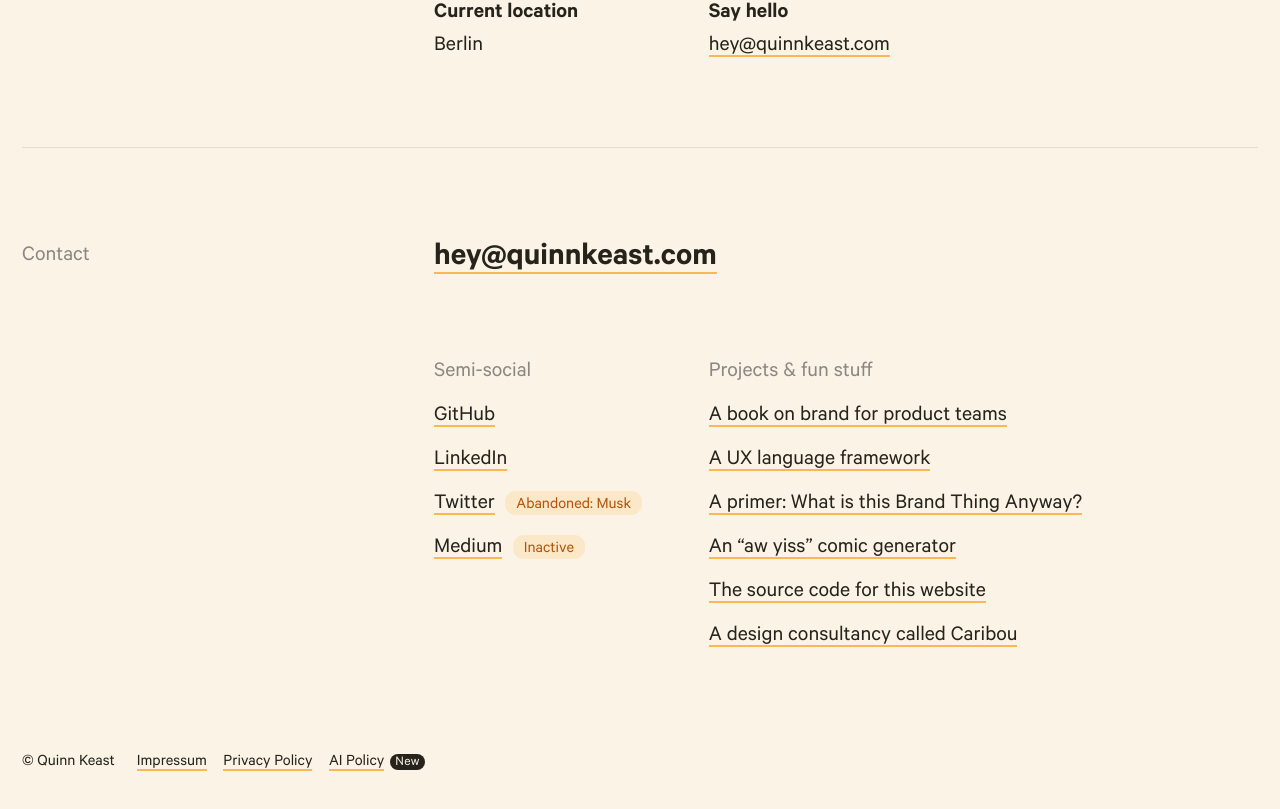
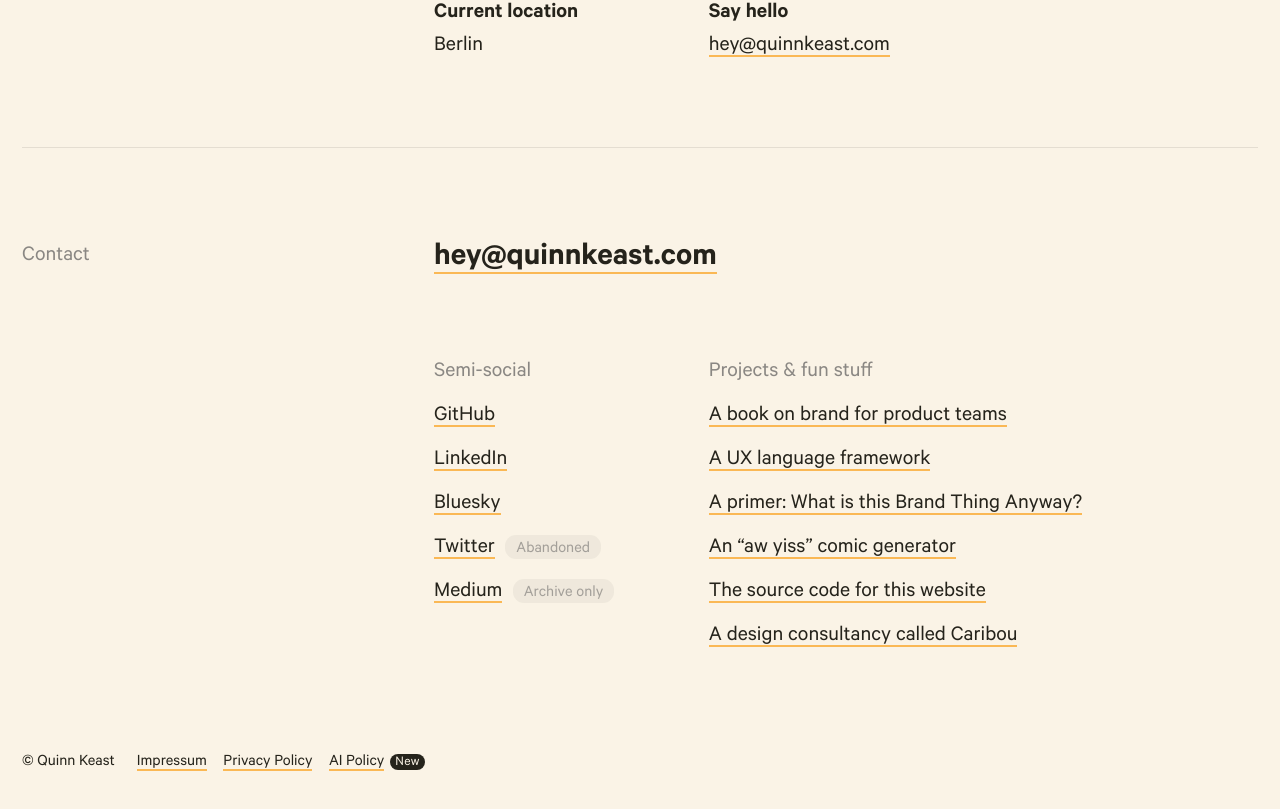
Before and after one commit to quinnkeast/quinnkeast-website, a Next.js app: page / in a window 1280 px wide. Shown: the part 747-1556 px from the top of the page. Built offline with nearby package versions, Linux system fonts and the light colour scheme.

Commit message:
Tweak footer

```diff
--- a/components/footer.js
+++ b/components/footer.js
@@ -28,19 +28,27 @@ export default function Footer() {
                 </a>
               </li>
               <li>
+                <a
+                  href="https://bsky.app/profile/quinnkeast.com"
+                  target="_blank"
+                >
+                  Bluesky
+                </a>
+              </li>
+              <li>
                 <a href="http://twitter.com/quinnkeast" target="_blank">
                   Twitter
                 </a>{" "}
-                <span className="rounded-lg inline-block bg-yellow bg-opacity-20 text-yellow-700 text-xs px-2 ml-1 pb-2px">
-                  Abandoned: Musk
+                <span className="rounded-lg inline-block bg-black-lighter bg-opacity-10 text-black-lighter text-opacity-75 text-xs px-2 ml-1 pb-2px">
+                  Abandoned
                 </span>
               </li>
               <li>
                 <a href="https://medium.com/@quinnkeast" target="_blank">
                   Medium
                 </a>{" "}
-                <span className="rounded-lg inline-block bg-yellow bg-opacity-20 text-yellow-700 text-xs px-2 ml-1 pb-2px">
-                  Inactive
+                <span className="rounded-lg inline-block bg-black-lighter bg-opacity-10 text-black-lighter text-opacity-75 text-xs px-2 ml-1 pb-2px">
+                  Archive only
                 </span>
               </li>
             </ul>
```
